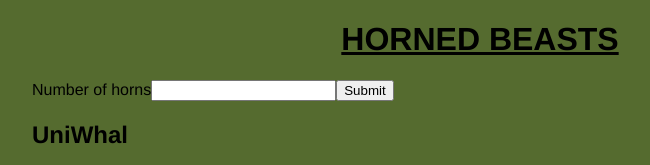
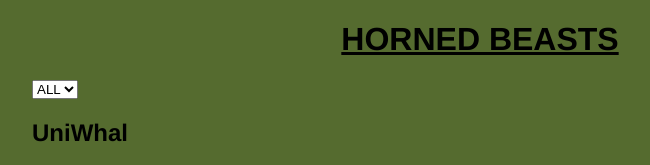
Before and after one commit to Dbenatar/horned-beasts, a React (Vite) app in the folder @latest/: page / in a window 1280 px wide. Shown: the top 165 px of the page, without its empty margins (160-810 px from the left). Built offline with nearby package versions, Linux system fonts and the light colour scheme; grey boxes are pictures that could not be loaded.

Commit message:
tried to fix form

```diff
--- a/@latest/src/App.jsx
+++ b/@latest/src/App.jsx
@@ -9,19 +9,24 @@ import SelectedBeast from './components/SelectedBeast'
 function App() {
 const [showModal, setShowModal] = useState(false);
 const [shownBeast, setShownBeast] = useState({});
+const [horns, setHorns] = useState("");
 
-// form, dropdown menu to view favourites
-const [form, setForm] = useState ({
-  horns: "",
-})
+// // form, dropdown menu to view favourites
+// const [form, setForm] = useState ({
+//   horns: "",
+// })
 
-function handleSubmit(event) {
-  event.preventDefault();
-}
+// function handleSubmit(event) {
+//   event.preventDefault();
+// }
 
   function handleShowModal(beast) {
     setShowModal(!showModal);
     setShownBeast(beast);
+  }
+
+  function handleFilter(event) {
+    setHorns(event.target.value);
   }
 
 function handleChange(event) {
@@ -31,11 +36,13 @@ function handleChange(event) {
   return (
     <div>
       <Header />
-      <form onSubmit={handleSubmit}>
-        <label>Number of horns</label>
-        <input type="number" />
-        <button>Submit</button>
-      </form>
+      <select onChange={handleFilter}>
+      <option value="">ALL</option>
+      <option value="1">1</option>
+      <option value="2">2</option>
+      <option value="3">3</option>
+      <option value="100">100</option>
+      </select>
       <Gallery data={data} handleShowModal={handleShowModal} />
       <Footer />
       {showModal && (
--- a/@latest/src/components/Gallery.jsx
+++ b/@latest/src/components/Gallery.jsx
@@ -1,7 +1,11 @@
 // import data from '../assets/Data.json'
 import HornedBeast from './HornedBeast'
 
-export default function Gallery({ data, handleShowModal}) {
+export default function Gallery({ data, handleShowModal, horns}) {
+  const filteredHorns = data.filter(
+    (beast) => beast.horns == horns || horns === ""
+  );
+
   return (
     <>
     {data.map((beasts) => {
```
